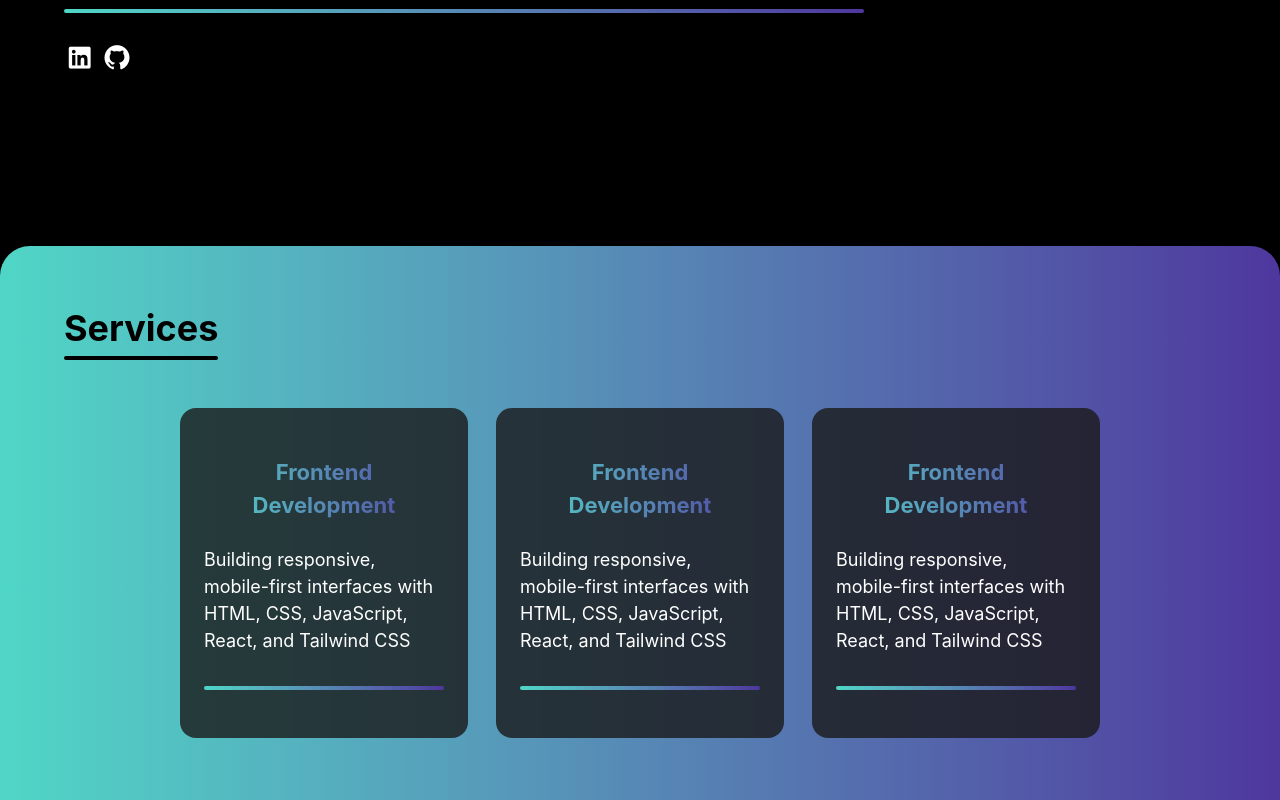
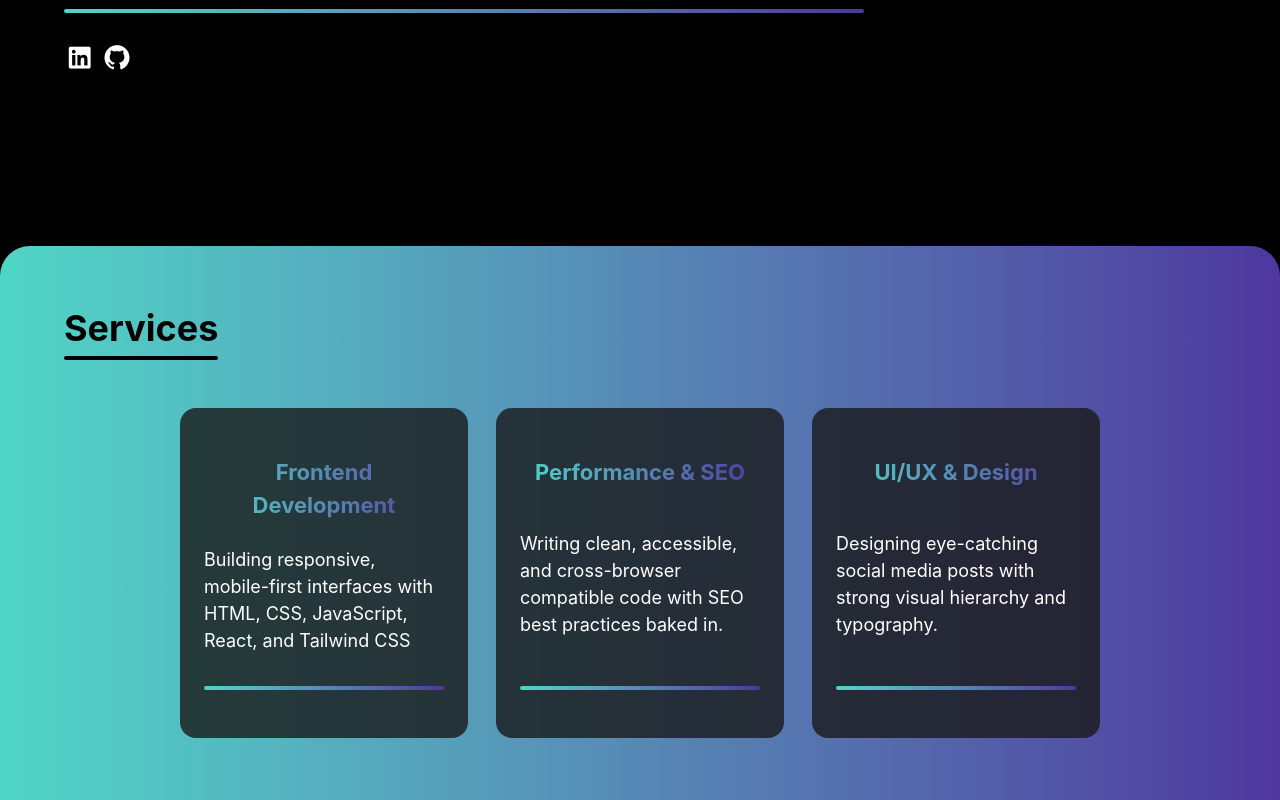
Before and after one commit to noorf-02/Front-End-Portfolio, a React (Vite) app: page / in a window 1280 px wide. Shown: the part 426-1226 px from the top of the page. Built offline with nearby package versions, Linux system fonts and the light colour scheme.

Commit message:
updated cards

```diff
--- a/src/components/UI/SectionServices.jsx
+++ b/src/components/UI/SectionServices.jsx
@@ -23,8 +23,8 @@ export default function SectionServices() {
 
           <motion.div initial={{opacity: 0, x: -50}} whileInView={{ opacity:1 , x:0 }} viewport={{once:true}}
              transition={{ duration: 0.4 }} className="card w-[18rem] sm:text-[18px] text-[13px] text-white bg-[#1A1A1A]/80 px-6 py-12 flex flex-col text-center justify-between gap-6 rounded-2xl">
-            <p className="text-[22px] bg-gradient-to-r from-[#4fd6c6] to-[#4e379e] bg-clip-text text-transparent font-bold ">Frontend Development</p>
-            <p className="sm:text-left text-center">Building responsive, mobile-first interfaces with HTML, CSS, JavaScript, React, and Tailwind CSS</p>
+            <p className="text-[22px] bg-gradient-to-r from-[#4fd6c6] to-[#4e379e] bg-clip-text text-transparent font-bold ">Performance & SEO</p>
+            <p className="sm:text-left text-center">Writing clean, accessible, and cross-browser compatible code with SEO best practices baked in.</p>
             <div className="h-1 mt-2 bg-gradient-to-r from-[#4fd6c6] to-[#4e379e] rounded-full" />
           </motion.div>
 
@@ -32,8 +32,8 @@ export default function SectionServices() {
 
           <motion.div initial={{opacity: 0, x: -50}} whileInView={{ opacity:1 , x:0 }} viewport={{once:true}}
              transition={{ duration: 0.4 }} className="card w-[18rem] sm:text-[18px] text-[13px] text-white bg-[#1A1A1A]/80 px-6 py-12 flex flex-col text-center justify-between gap-6 rounded-2xl">
-            <p className="text-[22px] bg-gradient-to-r from-[#4fd6c6] to-[#4e379e] bg-clip-text text-transparent font-bold ">Frontend Development</p>
-            <p className="sm:text-left text-center">Building responsive, mobile-first interfaces with HTML, CSS, JavaScript, React, and Tailwind CSS</p>
+            <p className="text-[22px] bg-gradient-to-r from-[#4fd6c6] to-[#4e379e] bg-clip-text text-transparent font-bold ">UI/UX & Design</p>
+            <p className="sm:text-left text-center">Designing eye-catching social media posts with strong visual hierarchy and typography.</p>
             <div className="h-1 mt-2 bg-gradient-to-r from-[#4fd6c6] to-[#4e379e] rounded-full" />
           </motion.div>
 
```
